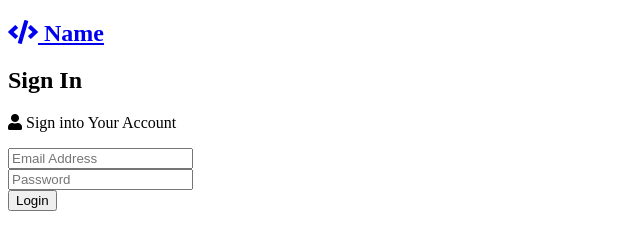
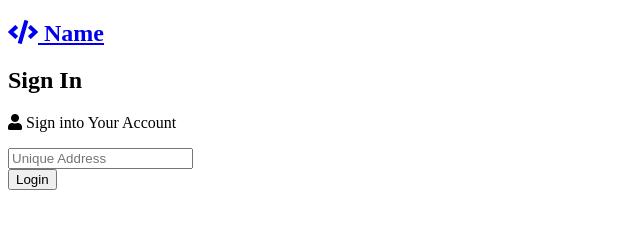
Before and after one commit to jogeshgupta963/make4thon, a website: page login.html in a window 1280 px wide. Shown: the whole page, without its empty margins (0-640 px from the left). Drawn offline with Linux system fonts and the light colour scheme; files that its build step writes are made by us from their sources.

Commit message:
added login.html

```diff
--- a/login.html
+++ b/login.html
@@ -29,22 +29,9 @@
       <p class="lead"><i class="fas fa-user"></i> Sign into Your Account</p>
       <form class="form" action="dashboard.html">
         <div class="form-group">
-          <input
-            type="email"
-            placeholder="Email Address"
-            name="email"
-            required
-          />
+          <input type="text" placeholder="Unique Address" required />
         </div>
-        <div class="form-group">
-          <input type="password" placeholder="Password" name="password" />
-        </div>
-        <input
-          type="submit"
-          class="btn btn-primary"
-          value="Login"
-          href="./index.html"
-        />
+        <input type="submit" class="btn btn-primary" value="Login" />
       </form>
     </section>
   </body>
```
